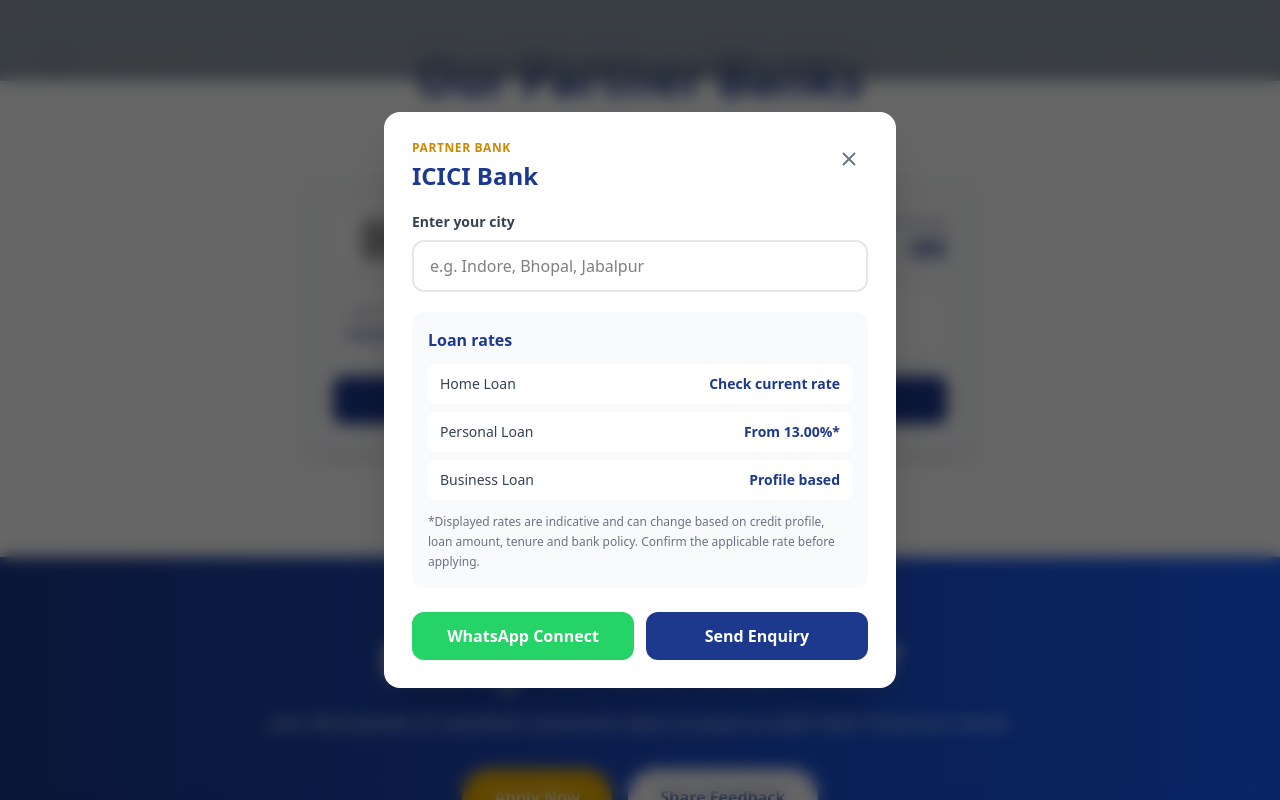
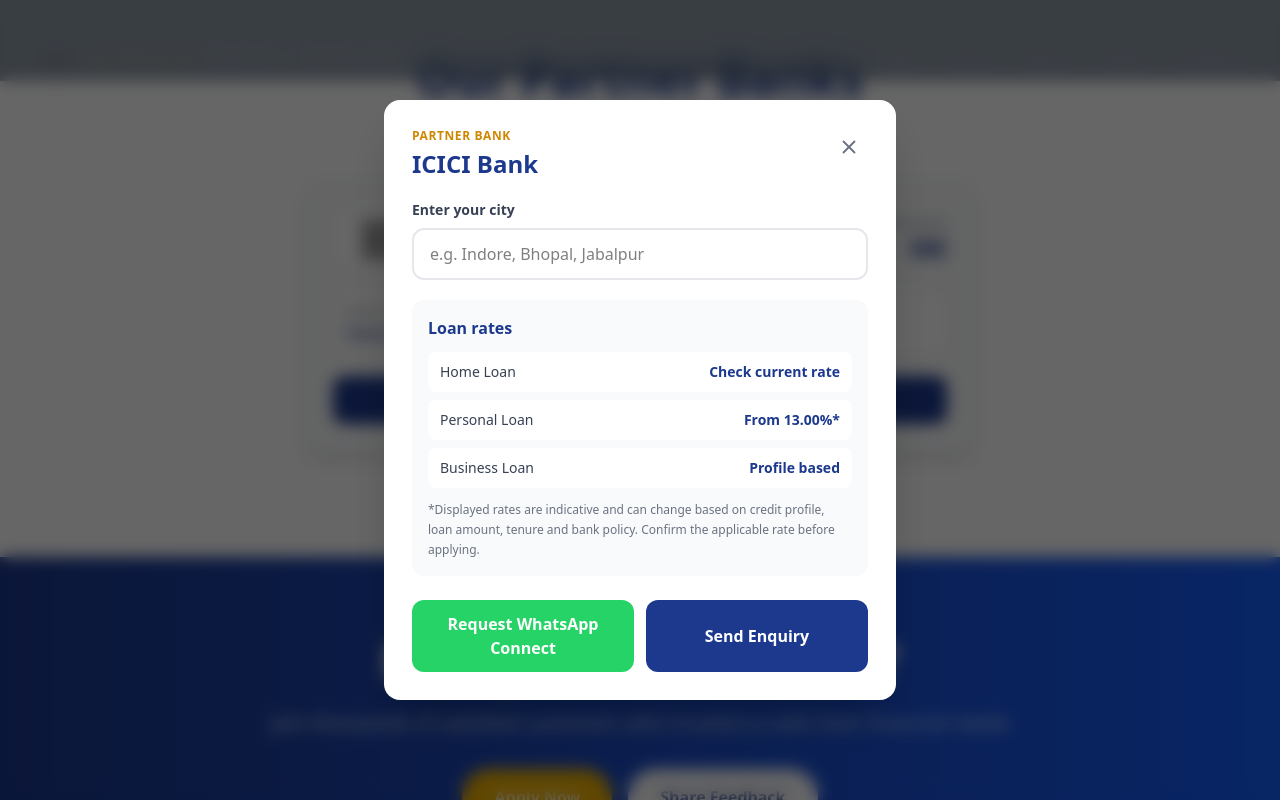
Before and after one commit to arpit-rathod/BANKSETUFINANCE, a React (Vite) app in the folder frontend/: page / in a window 1280 px wide. Both pictures are taken after a click on the button "View Rates & Connect →". Shown: the part 1653-2453 px from the top of the page. Built offline with nearby package versions, Linux system fonts and the light colour scheme; grey boxes are pictures that could not be loaded.

Commit message:
fix(frontend): clarify unavailable bank WhatsApp contacts

```diff
--- a/frontend/src/pages/Home.jsx
+++ b/frontend/src/pages/Home.jsx
@@ -470,10 +470,13 @@ const BankSetuFinance = () => {
             ) : (
               <button
                 type="button"
-                onClick={() => setShowInquiryModal(true)}
+                onClick={() => {
+                  setSelectedBank(null);
+                  setShowInquiryModal(true);
+                }}
                 className="inline-flex flex-1 items-center justify-center gap-2 rounded-xl bg-[#25D366] px-5 py-3 font-semibold text-white transition-all duration-300 hover:-translate-y-0.5 hover:shadow-lg"
               >
-                WhatsApp Connect
+                Request WhatsApp Connect
               </button>
             )}
 
@@ -797,7 +800,7 @@ const BankSetuFinance = () => {
 
           <div className="relative mx-auto max-w-2xl">
             <div
-              key={heroTitleIndex + selectedBank?.name}
+              key={bankCarouselIndex}
               className="rounded-2xl border border-blue-100 bg-gray-50 p-5 sm:p-7 shadow-lg transition-all duration-500"
             >
               <div className="flex items-center justify-between gap-4">
```
